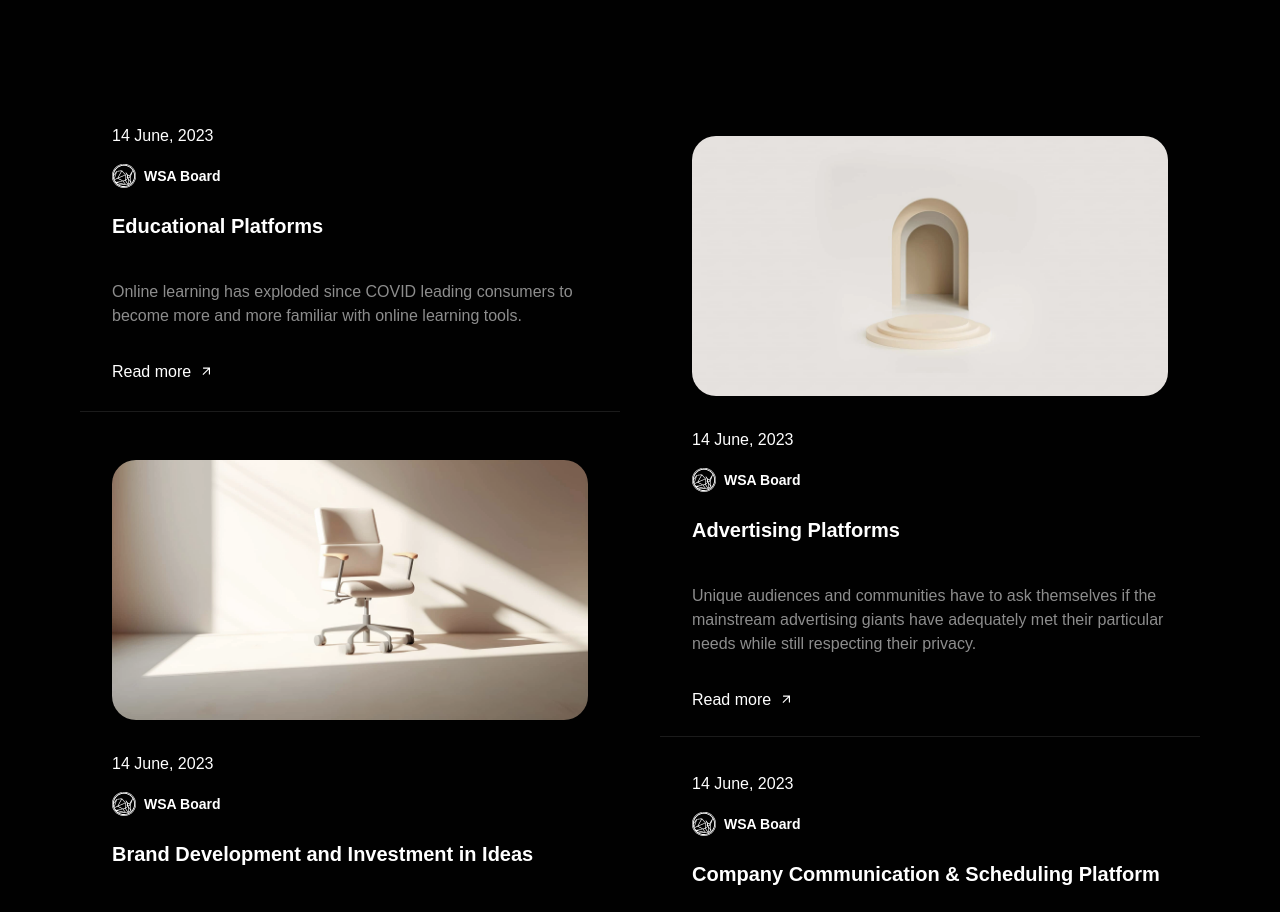
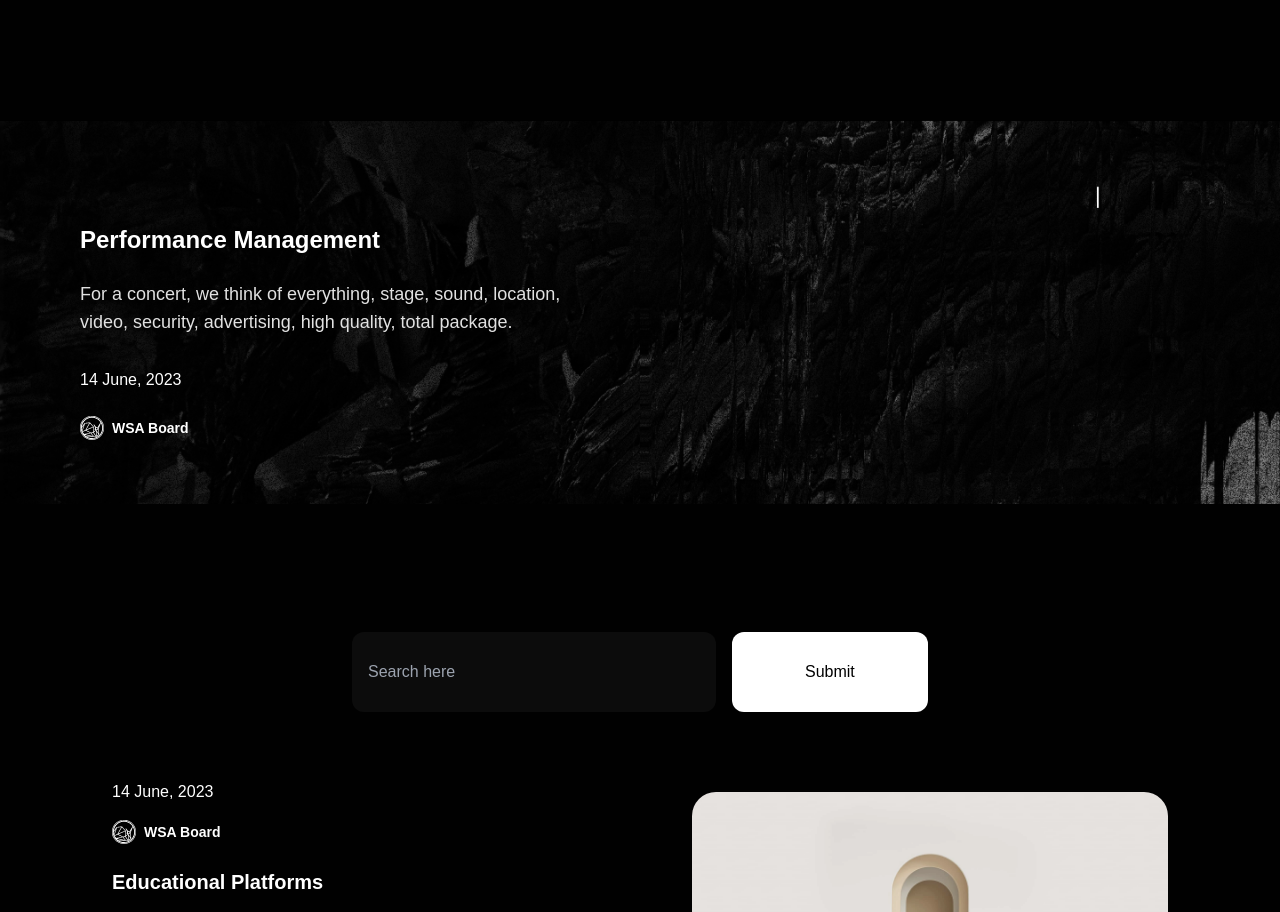
Before and after one commit to MiladDevarts/wsa, a Next.js app: page /blog in a window 1280 px wide. Shown: the part 600-1512 px from the top of the page. Built offline with nearby package versions, Linux system fonts and the light colour scheme; a web font is replaced by a local one.

Commit message:
feat: add search-bar markup

```diff
--- a/app/blog/page.js
+++ b/app/blog/page.js
@@ -60,8 +60,35 @@ function page() {
           </a>
         </Link>
       </section>
+
+      <section className="w-full h-96 bg-white mb-32 bg-cover" style={{ backgroundImage: `url('/images/blog/slider-bg.png')` }}>
+        <Link href={"/blog/performance-management"} className="block container py-20">
+          <h4 className="text-2xl font-bold font-sans my-6 text-white">
+            Performance Management
+          </h4>
+          <p className="text-[#E1E1E1] text-lg my-4 max-w-lg mb-8">
+            For a concert, we think of everything, stage, sound, location, video, security, advertising, high quality, total package.
+          </p>
+          <span className="font-light text-white">
+            14 June, 2023
+          </span>
+          <div className="flex items-center gap-x-2 my-6 text-white">
+            <img src="/images/logos/circle-logo.svg" className="w-6" alt="" />
+            <span className="text-sm font-semibold">
+              WSA Board
+            </span>
+          </div>
+        </Link>
+      </section>
+
+      <section className="container flex justify-center mb-16">
+        <div className="w-full lg:max-w-xl flex gap-x-4">
+          <input type="text" className="w-[65%] h-[80px] p-4 rounded-xl focus:bordr-none focus:shadow-none focus:outline-none focus:bg-[#141414] bg-[#0C0C0C] text-[#363636]" placeholder="Search here" />
+          <input type="submit" className="w-[35%] h-[80px] p-4 rounded-xl bg-white text-black"/>
+        </div>
+      </section>
+
       <section className="blog-container">
-
         <BlogCard
           image={""}
           title={"Educational Platforms"}
@@ -81,7 +108,6 @@ function page() {
           date={"14 June, 2023"}
           url="/blog/advertising-platforms"
         />
-
         <BlogCard
           image={"/images/blog/post-5-cover.webp"}
           title={"Brand Development and Investment in Ideas"}
@@ -91,7 +117,6 @@ function page() {
           date={"14 June, 2023"}
           url="/blog/brand-development"
         />
-
         <BlogCard
           image={""}
           title={"Company Communication & Scheduling Platform"}
@@ -101,7 +126,6 @@ function page() {
           date={"14 June, 2023"}
           url="/blog/company-communication"
         />
-
         <BlogCard
           image={""}
           title={"Performance Management"}
@@ -111,7 +135,6 @@ function page() {
           date={"14 June, 2023"}
           url="/blog/performance-management"
         />
-
       </section>
     </>
   )
```
Also changed, not shown: public/images/blog/slider-bg.png (added).
